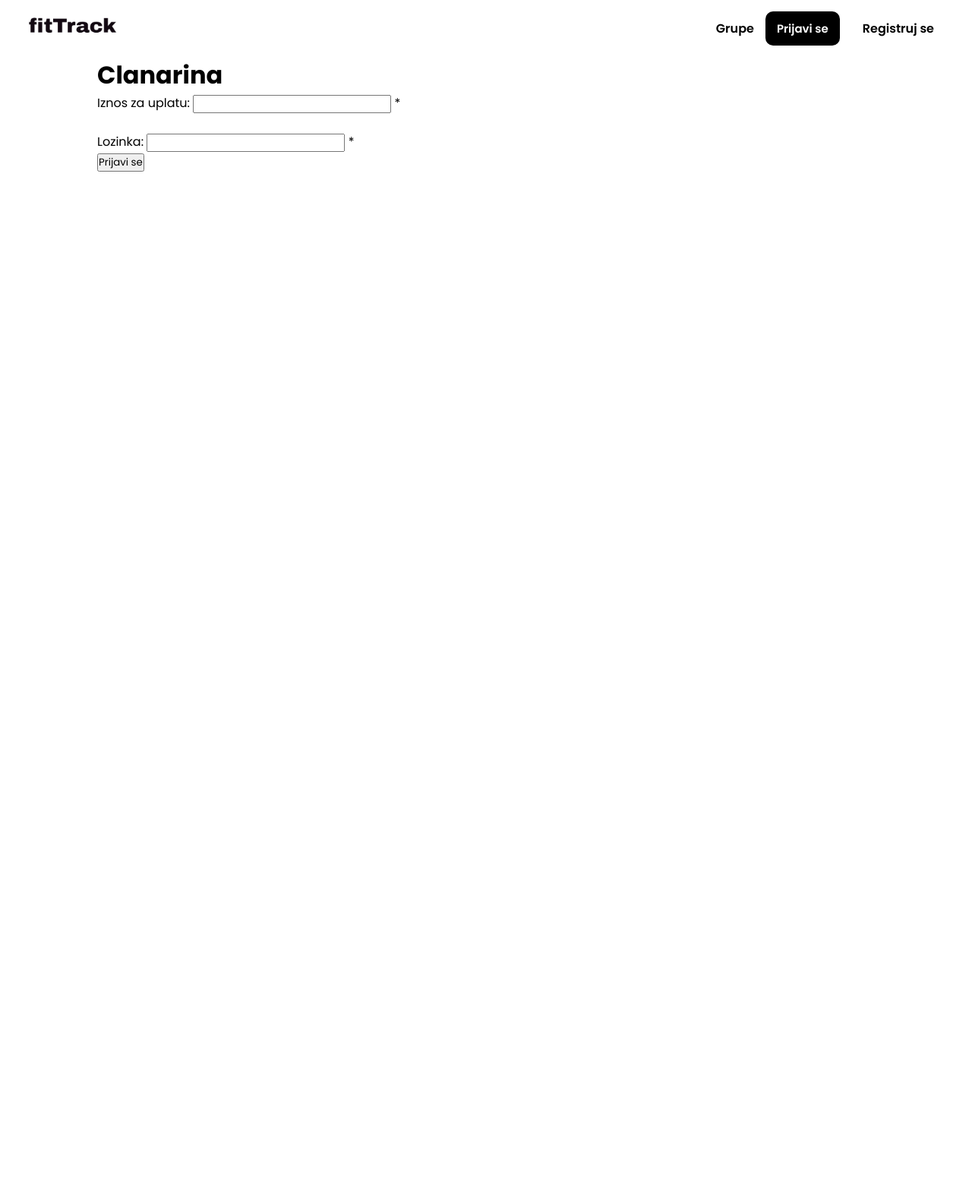
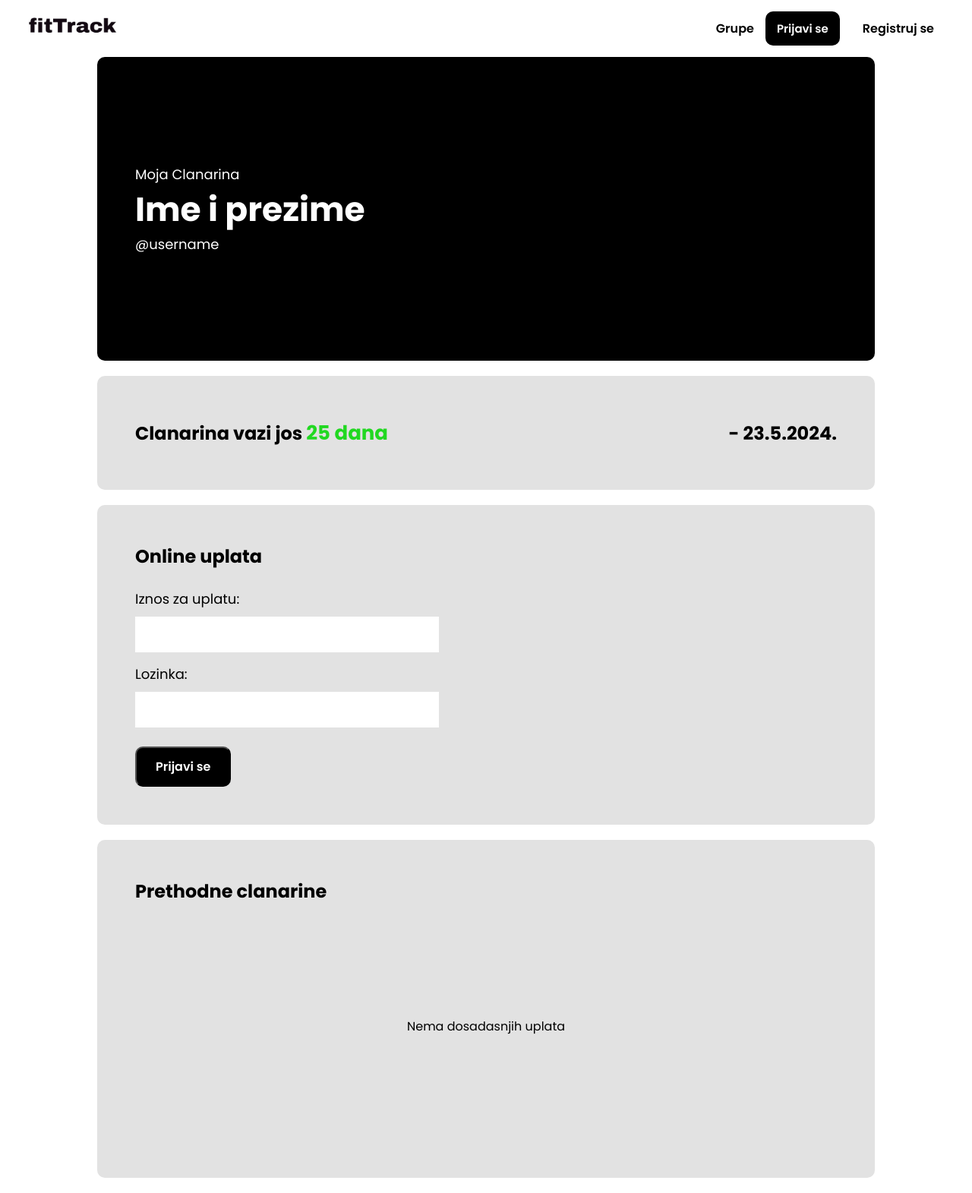
Before and after one commit to nickola23/PHPFitnessApp, a PHP site: page /membership.php in a window 1280 px wide. Shown: the whole page at 76% size. Before the commit the page ends 226 px from the top, so only its background shows below. Run offline with PHP 8.4, Linux system fonts and the light colour scheme.

Commit message:
membership design added

```diff
--- a/css/global.css
+++ b/css/global.css
@@ -57,3 +57,7 @@ section{
     width: fit-content;
     cursor: pointer;
 }
+
+.error{
+    color: red !important;
+}
--- /dev/null
+++ b/css/membership.css
@@ -0,0 +1,96 @@
+.memHero{
+    width: 100%;
+    min-height: 400px;
+    height: fit-content;
+    display: flex;
+    flex-direction: row;
+    justify-content: space-between;
+    background-color: #000;
+    color: #fff;
+    border-radius: 10px;
+    align-items: center;
+    padding: 0 50px;
+}
+
+.secLeft{
+    width: 60%;
+    height: 100%;
+    display: flex;
+    flex-direction: column;
+}
+
+.secLeft h1{
+    font-size: 44px;
+}
+
+.secLeft p{
+    font-size: 18px;
+}
+
+.secRight{
+    width: 40%;
+    display: flex;
+    flex-direction: column;
+    justify-content: center;
+    align-items: flex-end;
+}
+
+.secRight p{
+    font-size: 18px;
+}
+
+.date{
+    font-size: 26px;
+    font-weight: 700;
+    color: rgb(33, 216, 33);
+}
+
+.memSec{
+    width: 100%;
+    min-height: 400px;
+    height: fit-content;
+    display: flex;
+    flex-direction: column;
+    justify-content: flex-start;
+    background-color: #e2e2e2;
+    color: #000;
+    border-radius: 10px;
+    margin-bottom: 20px;
+    padding: 50px;
+}
+
+.memSec h2{
+    padding-bottom: 10px;
+}
+
+.memForm{
+    display: flex;
+    flex-direction: column;
+    height: fit-content;
+    width: 100%;
+}
+
+.memForm label{
+    font-size: 18px;
+    padding: 15px 0 5px 0;
+}
+
+.memForm input{
+    width: 100%;
+    max-width: 400px;
+    padding: 10px 15px;
+    border: none;
+    outline: none;
+    margin-top: 5px;
+    font-size: 18px;
+    background-color: #fff;
+}
+
+.nopayments{
+    width: 100%;
+    height: 100%;
+    min-height: 300px;
+    display: flex;
+    align-items: center;
+    justify-content: center;
+}
--- a/membership.php
+++ b/membership.php
@@ -7,6 +7,8 @@
     <meta http-equiv="X-UA-Compatible" content="IE=edge">
     <meta name="viewport" content="width=device-width, initial-scale=1.0">
     <link rel="stylesheet" href="./css/global.css">
+    <link rel="stylesheet" href="./css/secondary.css">
+    <link rel="stylesheet" href="./css/membership.css">
     <title>FitTrack Clanarina</title>
 </head>
 <body>
@@ -22,19 +24,19 @@ function test_input($data) {
   return $data;
 }
 
-$emailErr = $lozinkaErr = "";
-$email = $lozinka = "";
+$iznosErr = $lozinkaErr = "";
+$iznos = $lozinka = "";
 
 if ($_SERVER["REQUEST_METHOD"] == "POST") {
-  if(empty($_POST["email"])) {
-    $emailErr = "Morate uneti email";
+  if(empty($_POST["iznos"])) {
+    $iznosErr = "Morate uneti iznos";
   } else {
-    $email = test_input($_POST["email"]);
-    if (!preg_match("/[^@ \t\r\n]+@[^@ \t\r\n]+\.[^@ \t\r\n]+/", $email)){
-      $emailErr = "Niste pravilno uneli email";
+    $iznos = test_input($_POST["iznos"]);
+    if (!preg_match("/[0-9]/", $iznos)){
+      $iznosErr = "Niste pravilno uneli iznos";
     }
     else{
-      $emailErr = "";
+      $iznosErr = "";
     }
   }
 
@@ -42,42 +44,63 @@ if ($_SERVER["REQUEST_METHOD"] == "POST") {
     $lozinkaErr = "Morate uneti lozinku";
   } else {
     $lozinka = test_input($_POST["lozinka"]);
-    $lozinkaErr = "";
+    $email = $_SESSION['email'];
+    $sql = "SELECT password FROM korisnik WHERE email = '$email'";
+    $result = $conn->query($sql);
+    $row = $result->fetch_assoc();
+    if(password_verify($lozinka, $row["password"])){
+      $lozinkaErr = "";
+    }
+    else $lozinkaErr = "Pogresna lozinka";
   }
 
-  if($emailErr == "" && $lozinkaErr == ""){
-    $sql = "SELECT * FROM korisnik WHERE email LIKE '$email'";
+  if($iznosErr == "" && $lozinkaErr == ""){
+    $email = $_SESSION['email'];
+    $sql = "SELECT id FROM korisnik WHERE email = '$email'";
     $result = $conn->query($sql);
+    $row = $result->fetch_assoc();
+    $id = $row['id'];
+    $sql = "INSERT INTO clanarina(idClana, iznos) VALUES ('$id', '$iznos')";
 
-    if ($result->num_rows > 0) {
-      while($row = $result->fetch_assoc()) {
-        if(password_verify($lozinka, $row["password"])){
-          $_SESSION["email"] = $email;
-          header('Location: index.php');
-        }
-      }
-      echo "Pogresno ste uneli sifru ili email";
+    if ($conn->query($sql) === TRUE) {
+      // echo "Uspesno uplacena clanarina";
     } else{
-      echo "Pogresno ste uneli sifru ili email";
+      echo "Greska:" . $conn->error;
     }
     $conn->close();
   }
 }
 ?>
 <main>
-    <h1>Clanarina</h1>
-    <form method="post" action="<?php echo htmlspecialchars($_SERVER["PHP_SELF"]);?>" name="">
-    Iznos za uplatu: <input type="text" name="email">
-    <span class="error">* <?php echo $emailErr?></span>
-    <br><br>
-    Lozinka: <input type="password" name="lozinka">
-    <span class="error">* <?php echo $lozinkaErr?></span><br>
-    <button type="submit" >Prijavi se</button>
-    <br><br>
+  <section class="memHero">
+    <div class="secLeft">
+      <p>Moja Clanarina</p>
+      <h1>Ime i prezime</h1>
+      <p>@username</p>
+    </div>
+    <div class="secRight"></div>
+  </section>
+  <section class="secondary">
+    <h2>Clanarina vazi jos <span class="date">25 dana</span></h2>
+    <h2>- 23.5.2024.</h2>
+  </section>
+  <section class="memSec">
+    <h2>Online uplata</h2>
+    <form method="post" action="<?php echo htmlspecialchars($_SERVER["PHP_SELF"]);?>" name="membershipForm" class="memForm">
+      <label for="iznos">Iznos za uplatu:</label>
+      <input type="text" name="iznos">
+      <span class="error"><?php echo $iznosErr?></span>
+      <label for="iznos">Lozinka:</label>
+      <input type="password" name="lozinka">
+      <span class="error"><?php echo $lozinkaErr?></span><br>
+      <button type="submit" class="btnDark">Prijavi se</button>
     </form>
-    <?php
+  </section>
+  <section class="memSec">
+    <h2>Prethodne clanarine</h2>
+    <div class="nopayments">Nema dosadasnjih uplata</div>
 
-    ?>
+  </section>
 </main>
 </body>
 </html>
```
